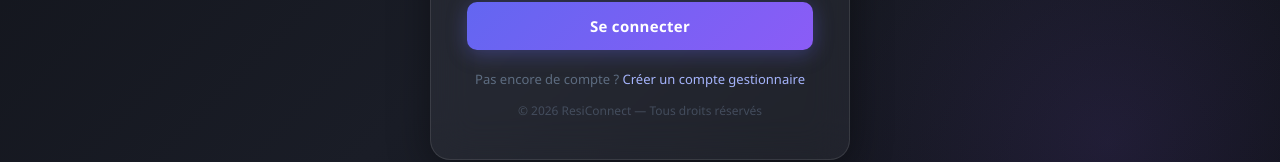
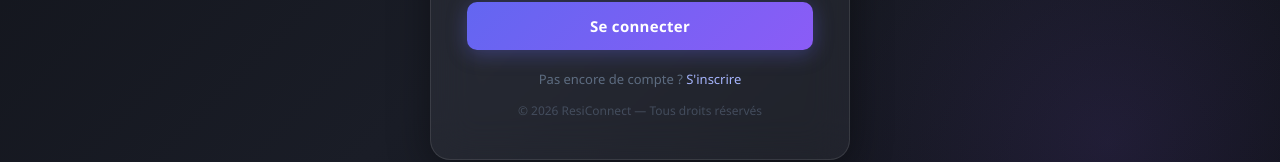
Before and after one commit to Youness-Achkif/ResiConnect-Frontend, a React (Create React App) app: page /login in a window 1280 px wide. Shown: the part 518-680 px from the top of the page. Built offline with nearby package versions, Linux system fonts and the light colour scheme.

Commit message:
correction  Créer un compte gestionnaire

```diff
--- a/src/pages/Login.jsx
+++ b/src/pages/Login.jsx
@@ -253,7 +253,7 @@ export default function Login() {
         <p style={{ margin: '20px 0 0', textAlign: 'center', fontSize: 13, color: 'rgba(100,116,139,0.9)' }}>
           Pas encore de compte ?{' '}
           <a href="/register" style={{ color: '#a5b4fc', textDecoration: 'none', fontWeight: 500 }}>
-            Créer un compte gestionnaire
+            S'inscrire
           </a>
         </p>
 
```
